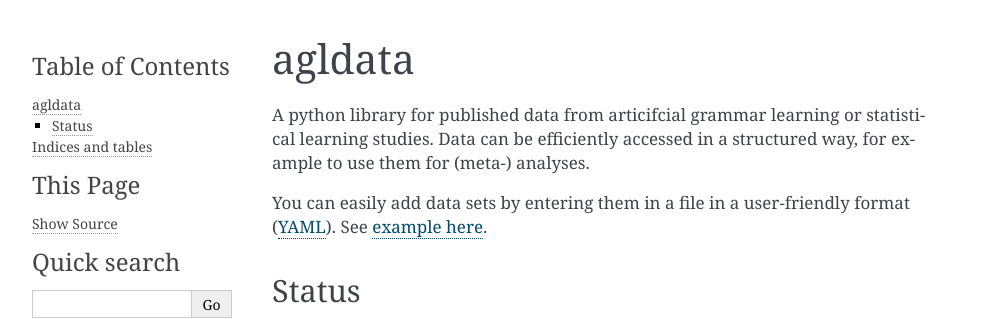
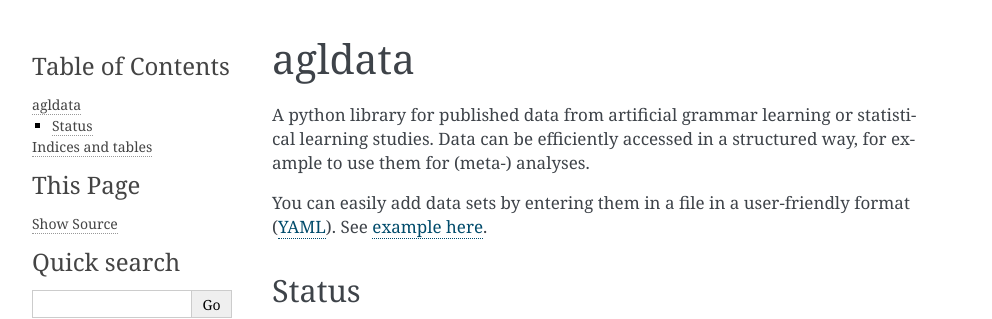
Before and after one commit to gbeckers/agldata, a Sphinx documentation site: the page built from doc/index.rst, in a window 1280 px wide. Shown: the top 319 px of the page, without its empty margins (148-1140 px from the left). Built offline with Sphinx 7.4.7, drawn with Linux system fonts in a browser that asks for light colours.

Commit message:
typo link in README

```diff
--- a/README.rst
+++ b/README.rst
@@ -6,14 +6,14 @@
 
 What is agldata?
 ----------------
-A python library for published data from articifcial grammar learning or
+A python library for published data from artificial grammar learning or
 statistical learning studies. Data can be efficiently accessed in a
 structured way, for example to use them for (meta-) analyses.
 
 You can easily add data sets by entering them in a file in a user-friendly
 format (`YAML <https://yaml.org/>`__). See `example here
 <https://github.com/gbeckers/agldata/tree/master/agldata/datafiles
-/wilsonetal_jneurosci_2013.yaml>`__.
+/wilsonetal_2013_jneurosci.yaml>`__.
 
 
 Install
--- a/doc/index.rst
+++ b/doc/index.rst
@@ -1,14 +1,14 @@
 agldata
 =======
 
-A python library for published data from articifcial grammar learning or
+A python library for published data from artificial grammar learning or
 statistical learning studies. Data can be efficiently accessed in a
 structured way, for example to use them for (meta-) analyses.
 
 You can easily add data sets by entering them in a file in a user-friendly
 format (`YAML <https://yaml.org/>`__). See `example here
 <https://github.com/gbeckers/agldata/tree/master/agldata/datafiles
-/wilsonetal_jneurosci_2013.yaml>`__.
+/wilsonetal_2013_jneurosci.yaml>`__.
 
 Status
 ------
```
Also changed, not shown: other parts of README.rst (+1 -1 lines).
